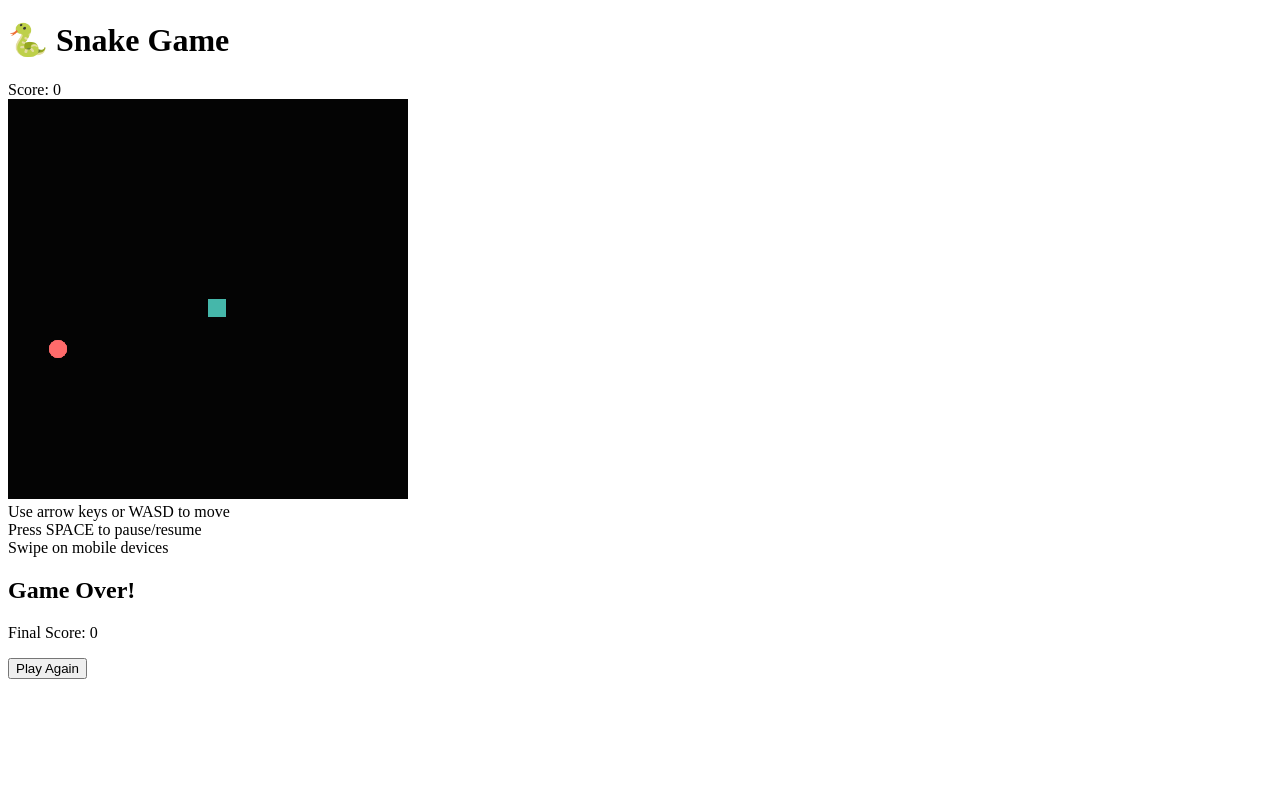
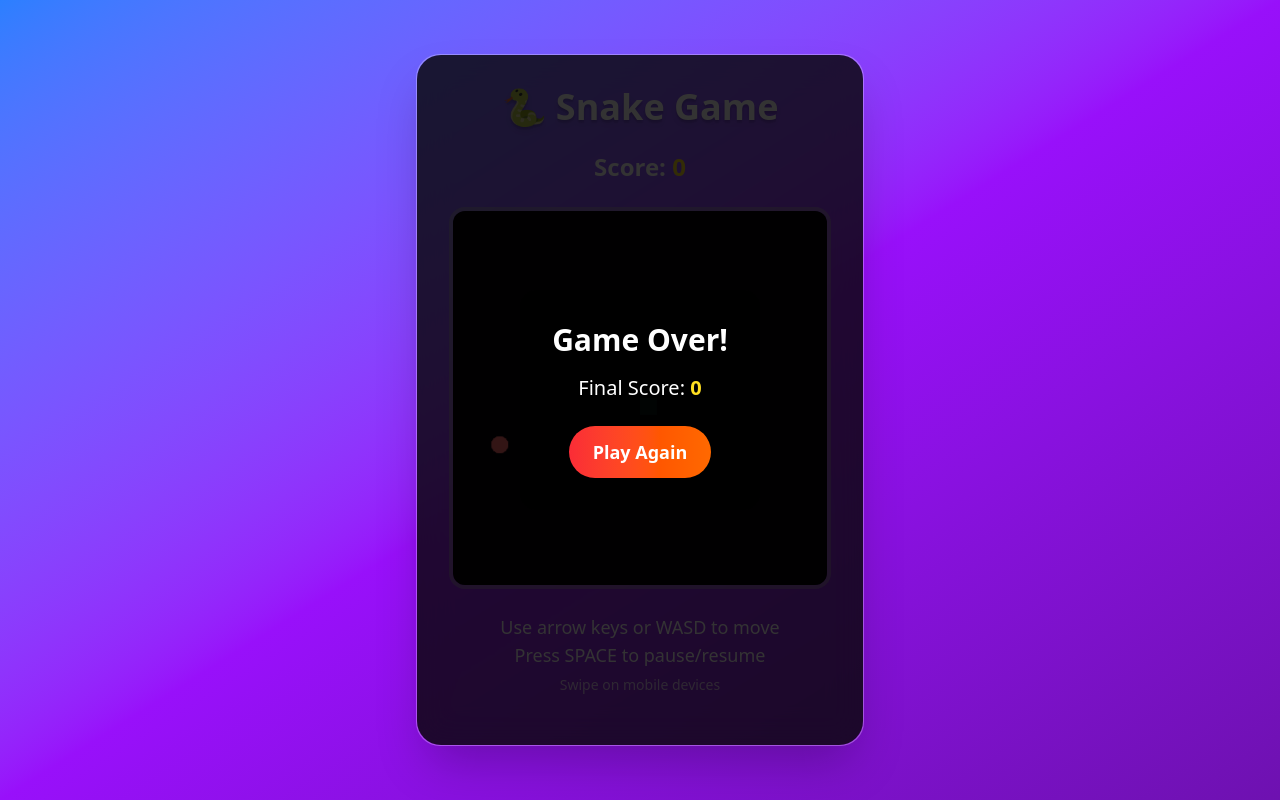
Before and after one commit to blackboxai-deploy/vibe-1756995627025, a Next.js app: page / in a window 1280 px wide. Built offline with nearby package versions, Linux system fonts and the light colour scheme.

Commit message:
Add src/app/layout.tsx

```diff
--- /dev/null
+++ b/src/app/layout.tsx
@@ -0,0 +1,22 @@
+import type { Metadata } from 'next'
+import './globals.css'
+
+export const metadata: Metadata = {
+  title: 'Snake Game - Classic Arcade Game',
+  description: 'Play the classic Snake game in your browser. Use arrow keys or WASD to control the snake and eat food to grow longer.',
+  keywords: ['snake game', 'arcade game', 'retro game', 'browser game'],
+}
+
+export default function RootLayout({
+  children,
+}: {
+  children: React.ReactNode
+}) {
+  return (
+    <html lang="en">
+      <body className="antialiased">
+        {children}
+      </body>
+    </html>
+  )
+}
```
